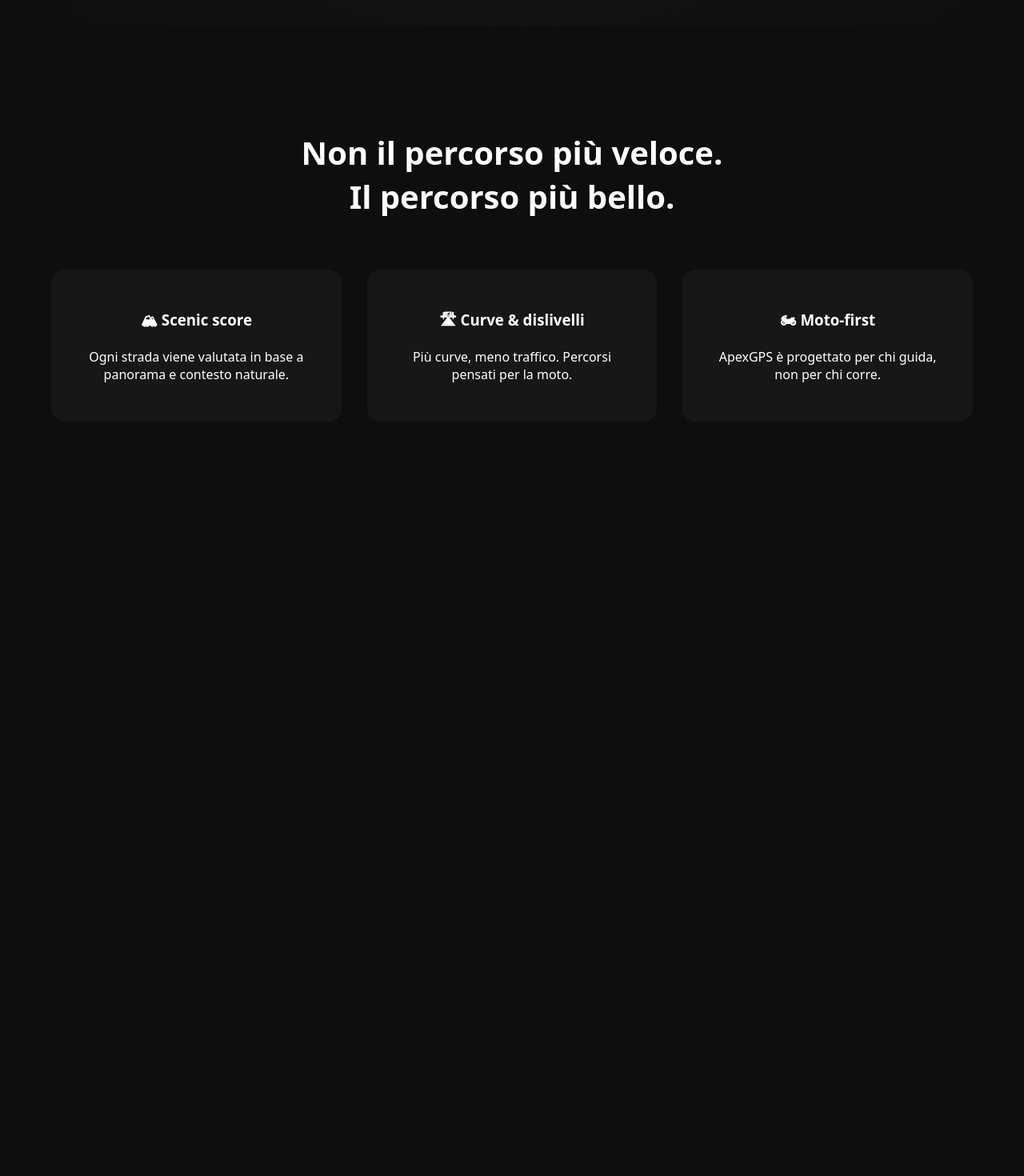
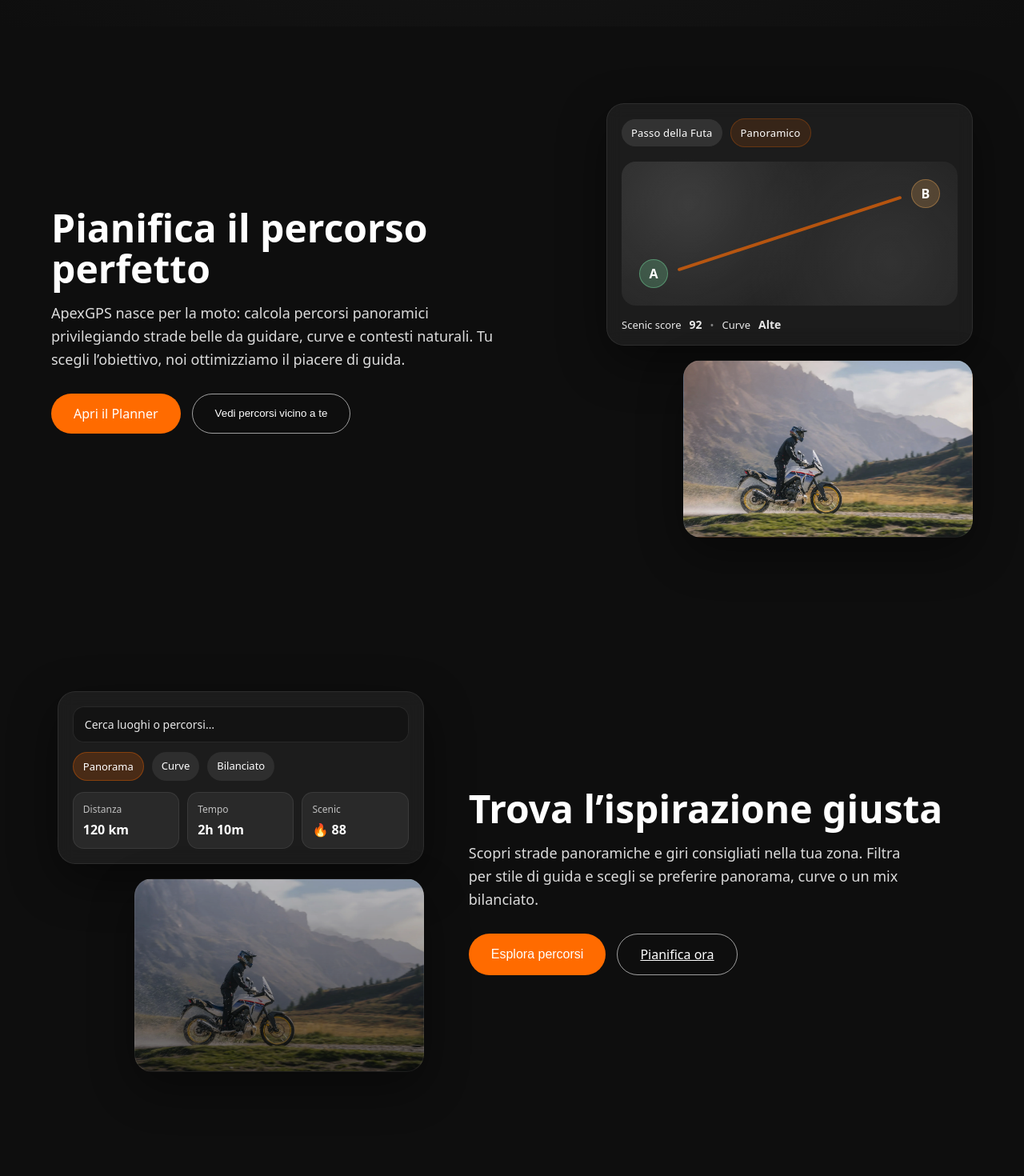
Before and after one commit to Omarone529/ApexGPS_Web, a React (Vite) app: page / in a window 1280 px wide. Shown: the part 1440-2910 px from the top of the page at 80% size. Before the commit the page ends 2063 px from the top, so only its background shows below. Built offline with nearby package versions, Linux system fonts and the light colour scheme.

Commit message:
Home: hero fullscreen + feature sections

```diff
--- a/src/pages/Home.css
+++ b/src/pages/Home.css
@@ -78,31 +78,272 @@
   color: white;
   cursor: pointer;
 }
-.value {
+.feature {
   padding: 96px 64px;
+}
+
+.feature-inner {
   max-width: 1200px;
   margin: 0 auto;
-  text-align: center;
+  display: grid;
+  grid-template-columns: 1.15fr 0.85fr;
+  gap: 56px;
+  align-items: center;
 }
 
-.value h2 {
-  font-size: 40px;
-  margin-bottom: 64px;
+.feature--reverse .feature-inner {
+  grid-template-columns: 0.85fr 1.15fr;
 }
 
-.value-cards {
-  display: grid;
-  grid-template-columns: repeat(auto-fit, minmax(260px, 1fr));
-  gap: 32px;
+.feature--reverse .feature-text {
+  order: 2;
+}
+.feature--reverse .feature-media {
+  order: 1;
 }
 
-.value-card {
-  padding: 32px;
-  border-radius: 16px;
-  background: rgba(255, 255, 255, 0.04);
-  backdrop-filter: blur(6px);
+.feature-text h2 {
+  font-size: 48px;
+  margin: 0 0 16px;
+  line-height: 1.05;
 }
 
-.value-card h3 {
-  margin-bottom: 12px;
+.feature-text p {
+  margin: 0;
+  font-size: 18px;
+  line-height: 1.6;
+  opacity: 0.85;
+  max-width: 560px;
 }
+
+.feature-actions {
+  margin-top: 28px;
+  display: flex;
+  gap: 14px;
+  flex-wrap: wrap;
+}
+
+.feature-media {
+  display: grid;
+  gap: 18px;
+  justify-items: end;
+}
+
+.mock-card {
+  border-radius: 22px;
+  background: rgba(255, 255, 255, 0.06);
+  border: 1px solid rgba(255,255,255,0.08);
+  box-shadow: 0 20px 60px rgba(0,0,0,0.45);
+  overflow: hidden;
+}
+
+/* Mock map */
+.mock-map {
+  width: min(420px, 100%);
+  padding: 18px 18px 16px;
+  backdrop-filter: blur(10px);
+}
+
+.mock-top {
+  display: flex;
+  gap: 10px;
+  align-items: center;
+  margin-bottom: 18px;
+}
+
+.pill {
+  padding: 8px 12px;
+  border-radius: 999px;
+  background: rgba(255,255,255,0.10);
+  font-size: 13px;
+  letter-spacing: 0.2px;
+}
+
+.pill.ghost {
+  background: rgba(255, 107, 0, 0.12);
+  border: 1px solid rgba(255, 107, 0, 0.25);
+}
+
+.mock-route {
+  height: 180px;
+  border-radius: 18px;
+  background:
+    radial-gradient(circle at 20% 30%, rgba(255,255,255,0.10), transparent 45%),
+    radial-gradient(circle at 80% 70%, rgba(255,255,255,0.08), transparent 50%),
+    linear-gradient(135deg, rgba(255,255,255,0.06), rgba(255,255,255,0.02));
+  position: relative;
+  display: grid;
+  place-items: center;
+}
+
+.dot {
+  width: 34px;
+  height: 34px;
+  border-radius: 999px;
+  display: grid;
+  place-items: center;
+  font-weight: 700;
+  position: absolute;
+}
+
+.dot.a {
+  left: 22px;
+  bottom: 22px;
+  background: rgba(130, 255, 180, 0.20);
+  border: 1px solid rgba(130, 255, 180, 0.35);
+}
+
+.dot.b {
+  right: 22px;
+  top: 22px;
+  background: rgba(255, 180, 90, 0.20);
+  border: 1px solid rgba(255, 180, 90, 0.35);
+}
+
+.line {
+  width: 70%;
+  height: 4px;
+  border-radius: 999px;
+  background: rgba(255, 107, 0, 0.65);
+  transform: rotate(-18deg);
+}
+
+.mock-bottom {
+  margin-top: 14px;
+  display: flex;
+  gap: 10px;
+  align-items: baseline;
+  font-size: 13px;
+  opacity: 0.9;
+}
+
+.mock-bottom strong {
+  font-size: 14px;
+}
+
+.sep {
+  opacity: 0.5;
+}
+
+.mock-photo {
+  width: min(360px, 100%);
+  height: 220px;
+  background:
+    linear-gradient(135deg, rgba(255,107,0,0.22), transparent 40%),
+    url("/moto.webp") center/cover no-repeat;
+  opacity: 0.9;
+}
+
+/* Search mock */
+.mock-search {
+  width: min(420px, 100%);
+  padding: 18px;
+  backdrop-filter: blur(10px);
+}
+
+.search-bar {
+  padding: 12px 14px;
+  border-radius: 14px;
+  background: rgba(0,0,0,0.35);
+  border: 1px solid rgba(255,255,255,0.10);
+  font-size: 14px;
+  opacity: 0.9;
+}
+
+.filters {
+  margin-top: 12px;
+  display: flex;
+  gap: 10px;
+  flex-wrap: wrap;
+}
+
+.chip {
+  padding: 8px 12px;
+  border-radius: 999px;
+  background: rgba(255,255,255,0.08);
+  font-size: 13px;
+}
+
+.chip.active {
+  background: rgba(255, 107, 0, 0.20);
+  border: 1px solid rgba(255, 107, 0, 0.35);
+}
+
+.mini-stats {
+  margin-top: 14px;
+  display: grid;
+  grid-template-columns: repeat(3, 1fr);
+  gap: 10px;
+}
+
+.mini {
+  padding: 12px;
+  border-radius: 14px;
+  background: rgba(255,255,255,0.06);
+  border: 1px solid rgba(255,255,255,0.08);
+}
+
+.mini-title {
+  font-size: 12px;
+  opacity: 0.7;
+}
+
+.mini-value {
+  margin-top: 6px;
+  font-weight: 700;
+}
+
+.mock-road {
+  width: min(360px, 100%);
+  height: 240px;
+  background:
+    linear-gradient(180deg, rgba(0,0,0,0.15), rgba(0,0,0,0.55)),
+    url("/moto.webp") center/cover no-repeat;
+  opacity: 0.9;
+}
+
+/* Stack */
+.mock-stack {
+  width: min(420px, 100%);
+  padding: 18px;
+  backdrop-filter: blur(10px);
+}
+
+.stack-img {
+  height: 220px;
+  border-radius: 18px;
+  background:
+    linear-gradient(135deg, rgba(255,107,0,0.22), transparent 40%),
+    url("/moto.webp") center/cover no-repeat;
+}
+
+.stack-row {
+  margin-top: 12px;
+  display: flex;
+  gap: 10px;
+  flex-wrap: wrap;
+}
+
+@media (max-width: 900px) {
+  .feature {
+    padding: 72px 20px;
+  }
+
+  .feature-inner {
+    grid-template-columns: 1fr;
+    gap: 28px;
+  }
+
+  .feature--reverse .feature-text,
+  .feature--reverse .feature-media {
+    order: unset;
+  }
+
+  .feature-text h2 {
+    font-size: 36px;
+  }
+
+  .feature-media {
+    justify-items: start;
+  }
+}
--- a/src/pages/Home.jsx
+++ b/src/pages/Home.jsx
@@ -39,29 +39,157 @@ function Home() {
       <section id="nearby-routes">
         <RouteCarousel />
       </section>
+      {/* FEATURE SECTIONS (stile komoot) */}
+      <section className="feature">
+        <div className="feature-inner">
+          <div className="feature-text">
+            <h2>Pianifica il percorso perfetto</h2>
+            <p>
+              ApexGPS nasce per la moto: calcola percorsi panoramici
+              privilegiando strade belle da guidare, curve e contesti naturali.
+              Tu scegli l’obiettivo, noi ottimizziamo il piacere di guida.
+            </p>
 
-      {/* VALUE PROPOSITION */}
-      <section className="value">
-        <h2>
-          Non il percorso più veloce.
-          <br />
-          Il percorso più bello.
-        </h2>
+            <div className="feature-actions">
+              <Link to="/planner" className="btn-primary">
+                Apri il Planner
+              </Link>
 
-        <div className="value-cards">
-          <div className="value-card">
-            <h3>🏔 Scenic score</h3>
-            <p>Ogni strada viene valutata in base a panorama e contesto naturale.</p>
+              <button
+                className="btn-secondary"
+                type="button"
+                onClick={() =>
+                  document
+                    .getElementById("nearby-routes")
+                    ?.scrollIntoView({ behavior: "smooth", block: "start" })
+                }
+              >
+                Vedi percorsi vicino a te
+              </button>
+            </div>
           </div>
 
-          <div className="value-card">
-            <h3>🛣 Curve & dislivelli</h3>
-            <p>Più curve, meno traffico. Percorsi pensati per la moto.</p>
+          <div className="feature-media">
+            <div className="mock-card mock-map">
+              <div className="mock-top">
+                <span className="pill">Passo della Futa</span>
+                <span className="pill ghost">Panoramico</span>
+              </div>
+
+              <div className="mock-route">
+                <div className="dot a">A</div>
+                <div className="line" />
+                <div className="dot b">B</div>
+              </div>
+
+              <div className="mock-bottom">
+                <span>Scenic score</span>
+                <strong>92</strong>
+                <span className="sep">•</span>
+                <span>Curve</span>
+                <strong>Alte</strong>
+              </div>
+            </div>
+
+            <div className="mock-card mock-photo" />
+          </div>
+        </div>
+      </section>
+
+      <section className="feature feature--reverse">
+        <div className="feature-inner">
+          <div className="feature-text">
+            <h2>Trova l’ispirazione giusta</h2>
+            <p>
+              Scopri strade panoramiche e giri consigliati nella tua zona.
+              Filtra per stile di guida e scegli se preferire panorama, curve o
+              un mix bilanciato.
+            </p>
+
+            <div className="feature-actions">
+              <button
+                className="btn-primary"
+                type="button"
+                onClick={() =>
+                  document
+                    .getElementById("nearby-routes")
+                    ?.scrollIntoView({ behavior: "smooth", block: "start" })
+                }
+              >
+                Esplora percorsi
+              </button>
+
+              <Link to="/planner" className="btn-secondary">
+                Pianifica ora
+              </Link>
+            </div>
           </div>
 
-          <div className="value-card">
-            <h3>🏍 Moto-first</h3>
-            <p>ApexGPS è progettato per chi guida, non per chi corre.</p>
+          <div className="feature-media">
+            <div className="mock-card mock-search">
+              <div className="search-bar">Cerca luoghi o percorsi…</div>
+
+              <div className="filters">
+                <span className="chip active">Panorama</span>
+                <span className="chip">Curve</span>
+                <span className="chip">Bilanciato</span>
+              </div>
+
+              <div className="mini-stats">
+                <div className="mini">
+                  <div className="mini-title">Distanza</div>
+                  <div className="mini-value">120 km</div>
+                </div>
+                <div className="mini">
+                  <div className="mini-title">Tempo</div>
+                  <div className="mini-value">2h 10m</div>
+                </div>
+                <div className="mini">
+                  <div className="mini-title">Scenic</div>
+                  <div className="mini-value">🔥 88</div>
+                </div>
+              </div>
+            </div>
+
+            <div className="mock-card mock-road" />
+          </div>
+        </div>
+      </section>
+
+      <section className="feature">
+        <div className="feature-inner">
+          <div className="feature-text">
+            <h2>Salva, riparti, condividi</h2>
+            <p>
+              Salva i tuoi giri preferiti e condividili con gli amici. ApexGPS è
+              pensato per chi viaggia per piacere: meno stress, più strada
+              bella.
+            </p>
+
+            <div className="feature-actions">
+              <Link to="/planner" className="btn-primary">
+                Crea un giro
+              </Link>
+
+              <button
+                className="btn-secondary"
+                type="button"
+                onClick={() => window.scrollTo({ top: 0, behavior: "smooth" })}
+              >
+                Torna su
+              </button>
+            </div>
+          </div>
+
+          <div className="feature-media">
+            <div className="mock-card mock-stack">
+              <div className="stack-img" />
+              <div className="stack-row">
+                <span className="chip">✅ Salvato</span>
+                <span className="chip">🔗 Condividi</span>
+                <span className="chip">⭐ 4.8</span>
+              </div>
+            </div>
           </div>
         </div>
       </section>
```
